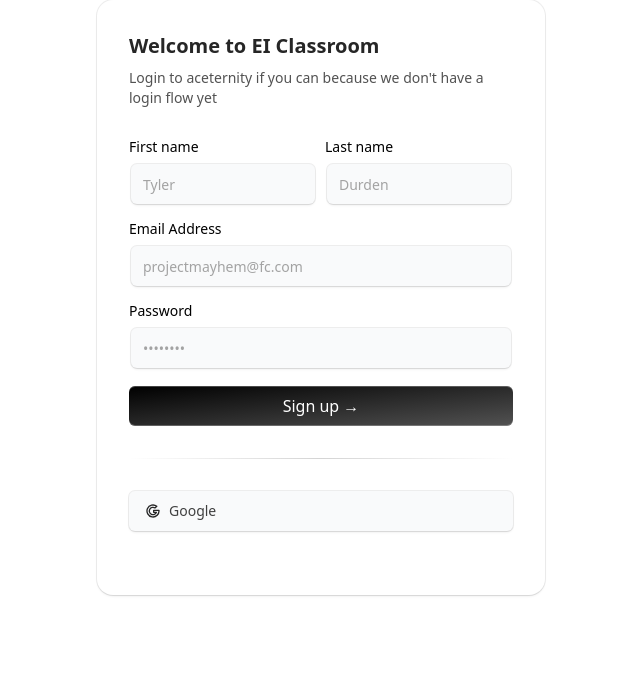
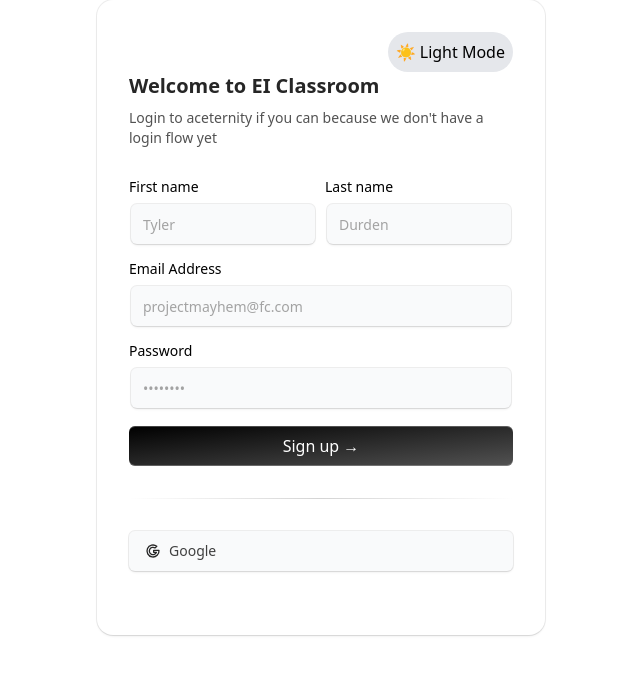
Before and after one commit to suryxnshsingh/EIClassroom-client, a React (Vite) app: page /signin in a window 1280 px wide. Shown: the top 674 px of the page, without its empty margins (319-959 px from the left). Built offline with nearby package versions, Linux system fonts and the light colour scheme.

Commit message:
light dark mode

```diff
--- a/src/assets/components/signin.jsx
+++ b/src/assets/components/signin.jsx
@@ -1,5 +1,5 @@
-import React from "react";
-import  Label  from "./ui/label";
+import React, { useState, useEffect } from "react";
+import Label from "./ui/label";
 import Input from "./ui/input";
 import { cn } from "../../../lib/utils";
 import {
@@ -9,6 +9,28 @@ import {
 } from "@tabler/icons-react";
 
 const Signin = () => {
+  const [theme, setTheme] = useState(
+    typeof window !== "undefined" && window.matchMedia("(prefers-color-scheme: dark)").matches
+      ? "dark"
+      : "light"
+  );
+
+  // Handle theme change
+  const handleThemeToggle = () => {
+    const newTheme = theme === "dark" ? "light" : "dark";
+    setTheme(newTheme);
+    document.documentElement.classList.toggle("dark", newTheme === "dark");
+    localStorage.setItem("theme", newTheme);
+  };
+
+  useEffect(() => {
+    const savedTheme = localStorage.getItem("theme");
+    if (savedTheme) {
+      setTheme(savedTheme);
+      document.documentElement.classList.toggle("dark", savedTheme === "dark");
+    }
+  }, []);
+
   const handleSubmit = (e) => {
     e.preventDefault();
     console.log("Form submitted");
@@ -16,6 +38,16 @@ const Signin = () => {
 
   return (
     <div className="max-w-md w-full mx-auto rounded-none md:rounded-2xl p-4 md:p-8 shadow-input bg-white dark:bg-black">
+      {/* Theme Toggle Button */}
+      <div className="flex justify-end">
+        <button
+          className="bg-gray-200 dark:bg-gray-800 p-2 rounded-full"
+          onClick={handleThemeToggle}
+        >
+          {theme === "dark" ? "🌙 Dark Mode" : "☀️ Light Mode"}
+        </button>
+      </div>
+
       <h2 className="font-bold text-xl text-neutral-800 dark:text-neutral-200">
         Welcome to EI Classroom
       </h2>
@@ -54,7 +86,10 @@ const Signin = () => {
         <div className="bg-gradient-to-r from-transparent via-neutral-300 dark:via-neutral-700 to-transparent my-8 h-[1px] w-full" />
 
         <div className="flex flex-col space-y-4">
-        <SocialButton icon={<IconBrandGoogle className="h-4 w-4 text-neutral-800 dark:text-neutral-300" />} text="Google" />
+          <SocialButton
+            icon={<IconBrandGoogle className="h-4 w-4 text-neutral-800 dark:text-neutral-300" />}
+            text="Google"
+          />
         </div>
       </form>
     </div>
```
